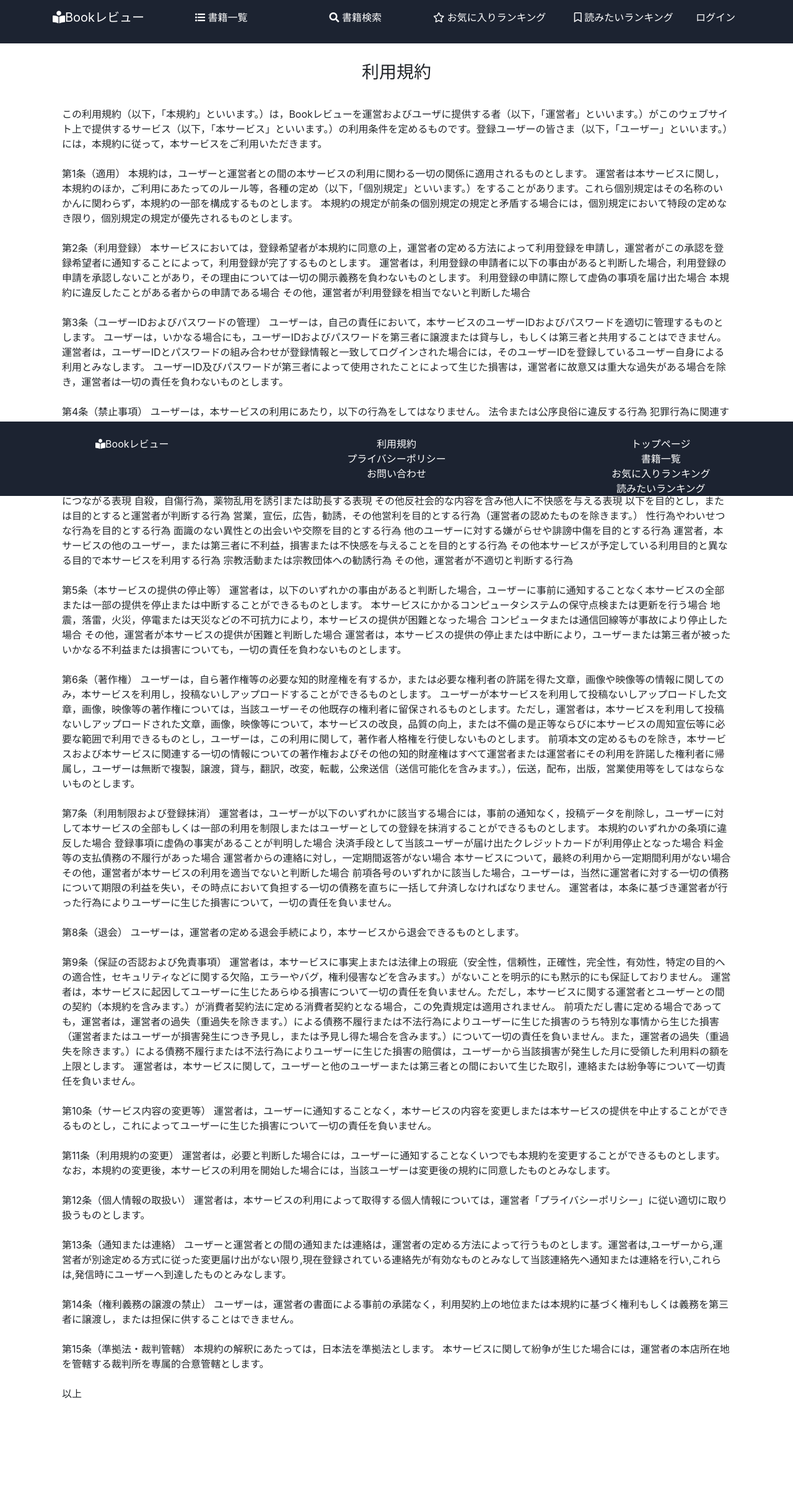
After one commit to yuna1001/book-review, a Django app: page /termsofservice/ in a window 1280 px wide. The commit adds this page. Shown: the whole page at 62% size. Run offline with Django 3.2, Linux system fonts and the light colour scheme; some libraries are stand-ins or nearby versions.

Commit message:
[mod] 利用規約&プライバシーポリシーを表示させるようびゅーを追加

```diff
--- a/book/urls.py
+++ b/book/urls.py
@@ -2,12 +2,14 @@ from django.urls import path
 from django.views.generic import TemplateView
 
 from .views import (
-    BookSearchView, BookAddView, BookDetailView, FavoriteAddView, WantedAddView, BookListView, FavoriteDeleteView, WantedDeleteView, CommentUpdateView, CommentDeleteView, FavoriteLankingListView, WantedLankingListView)
+    AboutTemplateView, TermsOfServiceTemplateView, PrivacyPolicyTemplateView, BookSearchView, BookAddView, BookDetailView, FavoriteAddView, WantedAddView, BookListView, FavoriteDeleteView, WantedDeleteView, CommentUpdateView, CommentDeleteView, FavoriteLankingListView, WantedLankingListView)
 
 app_name = 'book'
 
 urlpatterns = [
-    path('', TemplateView.as_view(template_name='about.html'), name='about'),
+    path('', AboutTemplateView.as_view(), name='about'),
+    path('termsofservice/', TermsOfServiceTemplateView.as_view(), name='terms_of_service'),
+    path('privacypolicy/', PrivacyPolicyTemplateView.as_view(), name='privacy_policy'),
     path('list/', BookListView.as_view(), name='list'),
     path('search/', BookSearchView.as_view(), name='search'),
     path('add/', BookAddView.as_view(), name='add'),
--- a/book/views.py
+++ b/book/views.py
@@ -49,6 +49,18 @@ class CustomLoginRequiredMixin(LoginRequiredMixin):
             messages.info(request, message)
             return self.handle_no_permission()
         return super().dispatch(request, *args, **kwargs)
+
+
+class AboutTemplateView(generic.TemplateView):
+    template_name = 'about.html'
+
+
+class TermsOfServiceTemplateView(generic.TemplateView):
+    template_name = 'terms_of_service.html'
+
+
+class PrivacyPolicyTemplateView(generic.TemplateView):
+    template_name = 'privacy_policy.html'
 
 
 class BookSearchView(generic.View):
--- a/templates/base.html
+++ b/templates/base.html
@@ -98,10 +98,10 @@
                         <!-- Links -->
                         <ul class="list-unstyled">
                             <li>
-                                <a href="#!">利用規約</a>
+                                <a href="{% url 'book:terms_of_service' %}">利用規約</a>
                             </li>
                             <li>
-                                <a href="#!">プライバシーポリシー</a>
+                                <a href="{% url 'book:privacy_policy' %}">プライバシーポリシー</a>
                             </li>
                             <li>
                                 <a href="#!">お問い合わせ</a>
--- /dev/null
+++ b/templates/terms_of_service.html
@@ -0,0 +1,132 @@
+{% extends 'base.html' %}
+{% load bootstrap4 %}
+{% load static %}
+{% load custom_template_tag %}
+{% block extra_css %}
+{% endblock %}
+
+{% block content %}
+<div class="container">
+    <h3 style="text-align: center; padding:30px">利用規約</h3>
+    <div>
+        この利用規約（以下，「本規約」といいます。）は，Bookレビューを運営およびユーザに提供する者（以下，「運営者」といいます。）がこのウェブサイト上で提供するサービス（以下，「本サービス」といいます。）の利用条件を定めるものです。登録ユーザーの皆さま（以下，「ユーザー」といいます。）には，本規約に従って，本サービスをご利用いただきます。
+    </div>
+    <br />
+
+    <div>
+        第1条（適用）
+        本規約は，ユーザーと運営者との間の本サービスの利用に関わる一切の関係に適用されるものとします。
+        運営者は本サービスに関し，本規約のほか，ご利用にあたってのルール等，各種の定め（以下，「個別規定」といいます。）をすることがあります。これら個別規定はその名称のいかんに関わらず，本規約の一部を構成するものとします。
+        本規約の規定が前条の個別規定の規定と矛盾する場合には，個別規定において特段の定めなき限り，個別規定の規定が優先されるものとします。
+    </div>
+    <br />
+
+    <div>
+        第2条（利用登録）
+        本サービスにおいては，登録希望者が本規約に同意の上，運営者の定める方法によって利用登録を申請し，運営者がこの承認を登録希望者に通知することによって，利用登録が完了するものとします。
+        運営者は，利用登録の申請者に以下の事由があると判断した場合，利用登録の申請を承認しないことがあり，その理由については一切の開示義務を負わないものとします。
+        利用登録の申請に際して虚偽の事項を届け出た場合 本規約に違反したことがある者からの申請である場合 その他，運営者が利用登録を相当でないと判断した場合
+    </div>
+    <br />
+
+    <div>
+        第3条（ユーザーIDおよびパスワードの管理）
+        ユーザーは，自己の責任において，本サービスのユーザーIDおよびパスワードを適切に管理するものとします。
+        ユーザーは，いかなる場合にも，ユーザーIDおよびパスワードを第三者に譲渡または貸与し，もしくは第三者と共用することはできません。運営者は，ユーザーIDとパスワードの組み合わせが登録情報と一致してログインされた場合には，そのユーザーIDを登録しているユーザー自身による利用とみなします。
+        ユーザーID及びパスワードが第三者によって使用されたことによって生じた損害は，運営者に故意又は重大な過失がある場合を除き，運営者は一切の責任を負わないものとします。
+    </div>
+    <br />
+
+    <div>第4条（禁止事項）
+        ユーザーは，本サービスの利用にあたり，以下の行為をしてはなりません。
+        法令または公序良俗に違反する行為 犯罪行為に関連する行為 運営者，本サービスの他のユーザー，または第三者のサーバーまたはネットワークの機能を破壊したり，妨害したりする行為 運営者のサービスの運営を妨害するおそれのある行為
+        他のユーザーに関する個人情報等を収集または蓄積する行為 不正アクセスをし，またはこれを試みる行為 他のユーザーに成りすます行為 運営者のサービスに関連して，反社会的勢力に対して直接または間接に利益を供与する行為
+        運営者，本サービスの他のユーザーまたは第三者の知的財産権，肖像権，プライバシー，名誉その他の権利または利益を侵害する行為 以下の表現を含み，または含むと運営者が判断する内容を本サービス上に投稿し，または送信する行為
+        過度に暴力的な表現 露骨な性的表現 人種，国籍，信条，性別，社会的身分，門地等による差別につながる表現 自殺，自傷行為，薬物乱用を誘引または助長する表現 その他反社会的な内容を含み他人に不快感を与える表現
+        以下を目的とし，または目的とすると運営者が判断する行為 営業，宣伝，広告，勧誘，その他営利を目的とする行為（運営者の認めたものを除きます。） 性行為やわいせつな行為を目的とする行為
+        面識のない異性との出会いや交際を目的とする行為
+        他のユーザーに対する嫌がらせや誹謗中傷を目的とする行為 運営者，本サービスの他のユーザー，または第三者に不利益，損害または不快感を与えることを目的とする行為
+        その他本サービスが予定している利用目的と異なる目的で本サービスを利用する行為 宗教活動または宗教団体への勧誘行為 その他，運営者が不適切と判断する行為</div>
+    <br />
+
+    <div>
+        第5条（本サービスの提供の停止等）
+        運営者は，以下のいずれかの事由があると判断した場合，ユーザーに事前に通知することなく本サービスの全部または一部の提供を停止または中断することができるものとします。
+        本サービスにかかるコンピュータシステムの保守点検または更新を行う場合 地震，落雷，火災，停電または天災などの不可抗力により，本サービスの提供が困難となった場合 コンピュータまたは通信回線等が事故により停止した場合
+        その他，運営者が本サービスの提供が困難と判断した場合
+        運営者は，本サービスの提供の停止または中断により，ユーザーまたは第三者が被ったいかなる不利益または損害についても，一切の責任を負わないものとします。
+    </div>
+    <br />
+
+    <div>
+        第6条（著作権）
+        ユーザーは，自ら著作権等の必要な知的財産権を有するか，または必要な権利者の許諾を得た文章，画像や映像等の情報に関してのみ，本サービスを利用し，投稿ないしアップロードすることができるものとします。
+        ユーザーが本サービスを利用して投稿ないしアップロードした文章，画像，映像等の著作権については，当該ユーザーその他既存の権利者に留保されるものとします。ただし，運営者は，本サービスを利用して投稿ないしアップロードされた文章，画像，映像等について，本サービスの改良，品質の向上，または不備の是正等ならびに本サービスの周知宣伝等に必要な範囲で利用できるものとし，ユーザーは，この利用に関して，著作者人格権を行使しないものとします。
+        前項本文の定めるものを除き，本サービスおよび本サービスに関連する一切の情報についての著作権およびその他の知的財産権はすべて運営者または運営者にその利用を許諾した権利者に帰属し，ユーザーは無断で複製，譲渡，貸与，翻訳，改変，転載，公衆送信（送信可能化を含みます。），伝送，配布，出版，営業使用等をしてはならないものとします。
+    </div>
+    <br />
+
+    <div>
+        第7条（利用制限および登録抹消）
+        運営者は，ユーザーが以下のいずれかに該当する場合には，事前の通知なく，投稿データを削除し，ユーザーに対して本サービスの全部もしくは一部の利用を制限しまたはユーザーとしての登録を抹消することができるものとします。
+        本規約のいずれかの条項に違反した場合 登録事項に虚偽の事実があることが判明した場合 決済手段として当該ユーザーが届け出たクレジットカードが利用停止となった場合 料金等の支払債務の不履行があった場合
+        運営者からの連絡に対し，一定期間返答がない場合 本サービスについて，最終の利用から一定期間利用がない場合 その他，運営者が本サービスの利用を適当でないと判断した場合
+        前項各号のいずれかに該当した場合，ユーザーは，当然に運営者に対する一切の債務について期限の利益を失い，その時点において負担する一切の債務を直ちに一括して弁済しなければなりません。
+        運営者は，本条に基づき運営者が行った行為によりユーザーに生じた損害について，一切の責任を負いません。
+    </div>
+    <br />
+
+    <div>
+        第8条（退会）
+        ユーザーは，運営者の定める退会手続により，本サービスから退会できるものとします。
+    </div>
+    <br />
+
+    <div>
+        第9条（保証の否認および免責事項）
+        運営者は，本サービスに事実上または法律上の瑕疵（安全性，信頼性，正確性，完全性，有効性，特定の目的への適合性，セキュリティなどに関する欠陥，エラーやバグ，権利侵害などを含みます。）がないことを明示的にも黙示的にも保証しておりません。
+        運営者は，本サービスに起因してユーザーに生じたあらゆる損害について一切の責任を負いません。ただし，本サービスに関する運営者とユーザーとの間の契約（本規約を含みます。）が消費者契約法に定める消費者契約となる場合，この免責規定は適用されません。
+        前項ただし書に定める場合であっても，運営者は，運営者の過失（重過失を除きます。）による債務不履行または不法行為によりユーザーに生じた損害のうち特別な事情から生じた損害（運営者またはユーザーが損害発生につき予見し，または予見し得た場合を含みます。）について一切の責任を負いません。また，運営者の過失（重過失を除きます。）による債務不履行または不法行為によりユーザーに生じた損害の賠償は，ユーザーから当該損害が発生した月に受領した利用料の額を上限とします。
+        運営者は，本サービスに関して，ユーザーと他のユーザーまたは第三者との間において生じた取引，連絡または紛争等について一切責任を負いません。
+    </div>
+    <br />
+
+    <div>
+        第10条（サービス内容の変更等）
+        運営者は，ユーザーに通知することなく，本サービスの内容を変更しまたは本サービスの提供を中止することができるものとし，これによってユーザーに生じた損害について一切の責任を負いません。
+    </div>
+    <br />
+
+    <div>
+        第11条（利用規約の変更）
+        運営者は，必要と判断した場合には，ユーザーに通知することなくいつでも本規約を変更することができるものとします。なお，本規約の変更後，本サービスの利用を開始した場合には，当該ユーザーは変更後の規約に同意したものとみなします。
+    </div>
+    <br />
+
+    <div>
+        第12条（個人情報の取扱い）
+        運営者は，本サービスの利用によって取得する個人情報については，運営者「プライバシーポリシー」に従い適切に取り扱うものとします。
+    </div>
+    <br />
+
+    <div>
+        第13条（通知または連絡）
+        ユーザーと運営者との間の通知または連絡は，運営者の定める方法によって行うものとします。運営者は,ユーザーから,運営者が別途定める方式に従った変更届け出がない限り,現在登録されている連絡先が有効なものとみなして当該連絡先へ通知または連絡を行い,これらは,発信時にユーザーへ到達したものとみなします。
+    </div>
+    <br />
+
+    <div>
+        第14条（権利義務の譲渡の禁止）
+        ユーザーは，運営者の書面による事前の承諾なく，利用契約上の地位または本規約に基づく権利もしくは義務を第三者に譲渡し，または担保に供することはできません。
+    </div>
+    <br />
+
+    <div>
+        第15条（準拠法・裁判管轄）
+        本規約の解釈にあたっては，日本法を準拠法とします。 本サービスに関して紛争が生じた場合には，運営者の本店所在地を管轄する裁判所を専属的合意管轄とします。
+    </div>
+    <br />
+
+    以上
+</div>
+{% endblock %}
```
Also changed, not shown: book/tests/test_views.py (+51 -1 lines), templates/privacy_policy.html (added, +95 -0 lines).
